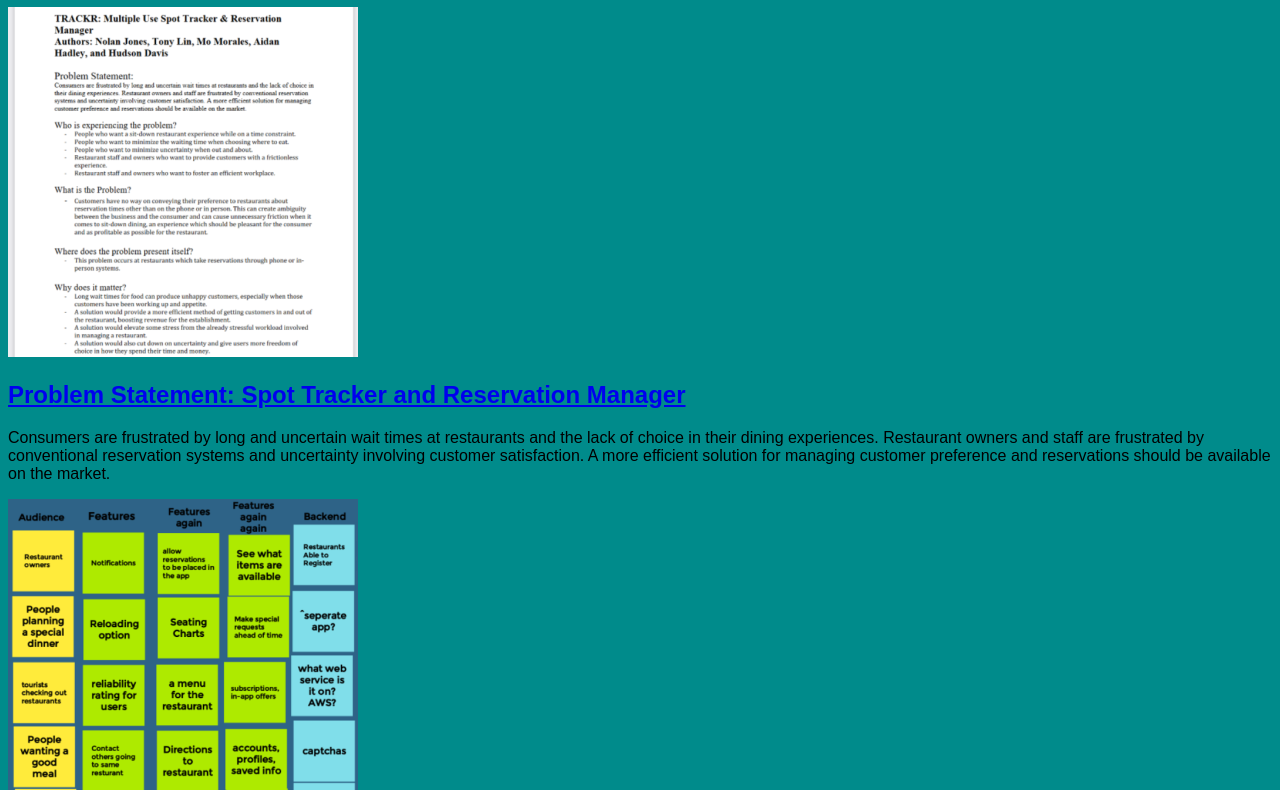
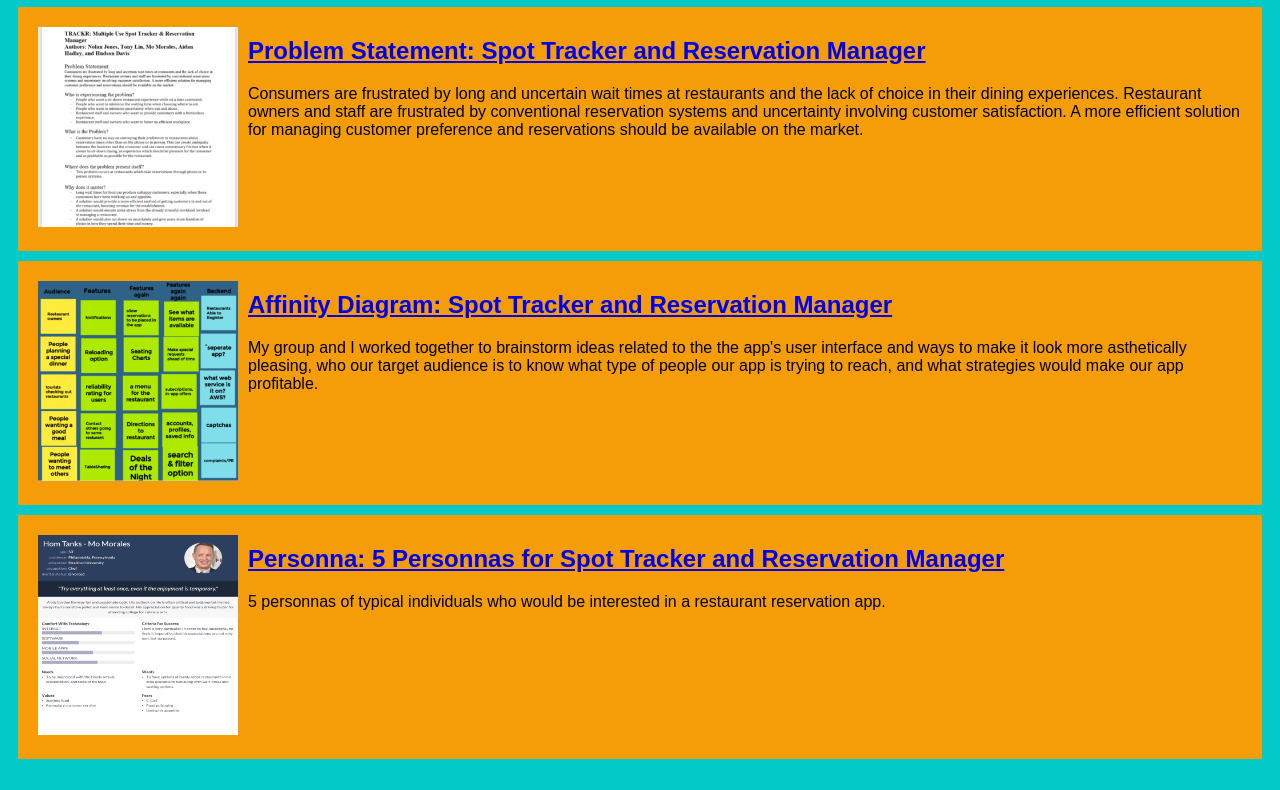
Before and after one commit to m0m0rales/m0m0rales.github.io, a plain HTML site: page index.html in a window 1280 px wide. Shown: the part 73-863 px from the top of the page. After the commit the page ends 842 px from the top, so only its background shows below. Drawn offline with Linux system fonts and the light colour scheme.

Commit message:
Add files via upload

```diff
--- a/index.html
+++ b/index.html
@@ -28,5 +28,16 @@
                 </p>
             </section>
         </section>
+
+        <!-- Personna Assignment -->
+        <section class="assignment">
+            <a href="files/personna.pdf"><img src="images/personna.png"></a>
+            <section class="ass-details">
+                <a href="files/personna.pdf"><h2>Personna: 5 Personnas for Spot Tracker and Reservation Manager</h2></a>
+                <p>
+                    5 personnas of typical individuals who would be interested in a restaurant reservation app.
+                </p>
+            </section>
+        </section>
     </body>
 </html>
--- a/styles.css
+++ b/styles.css
@@ -1,7 +1,20 @@
 body {
-    background:darkcyan;
+    background:rgb(4, 201, 201);
     font-family:Arial, Helvetica, sans-serif;
 }
+
+.assignment {
+    display:flex;
+    padding:10px;
+    margin:10px;
+    background:rgb(244, 157, 8);
+}
+
+.assignment img{
+    width:200px;
+    padding:10px;
+}
+
 h1{
     color: rgb(67, 0, 160);
     text-align:center;
```
Also changed, not shown: images/personna.png (added), 2 other files.
